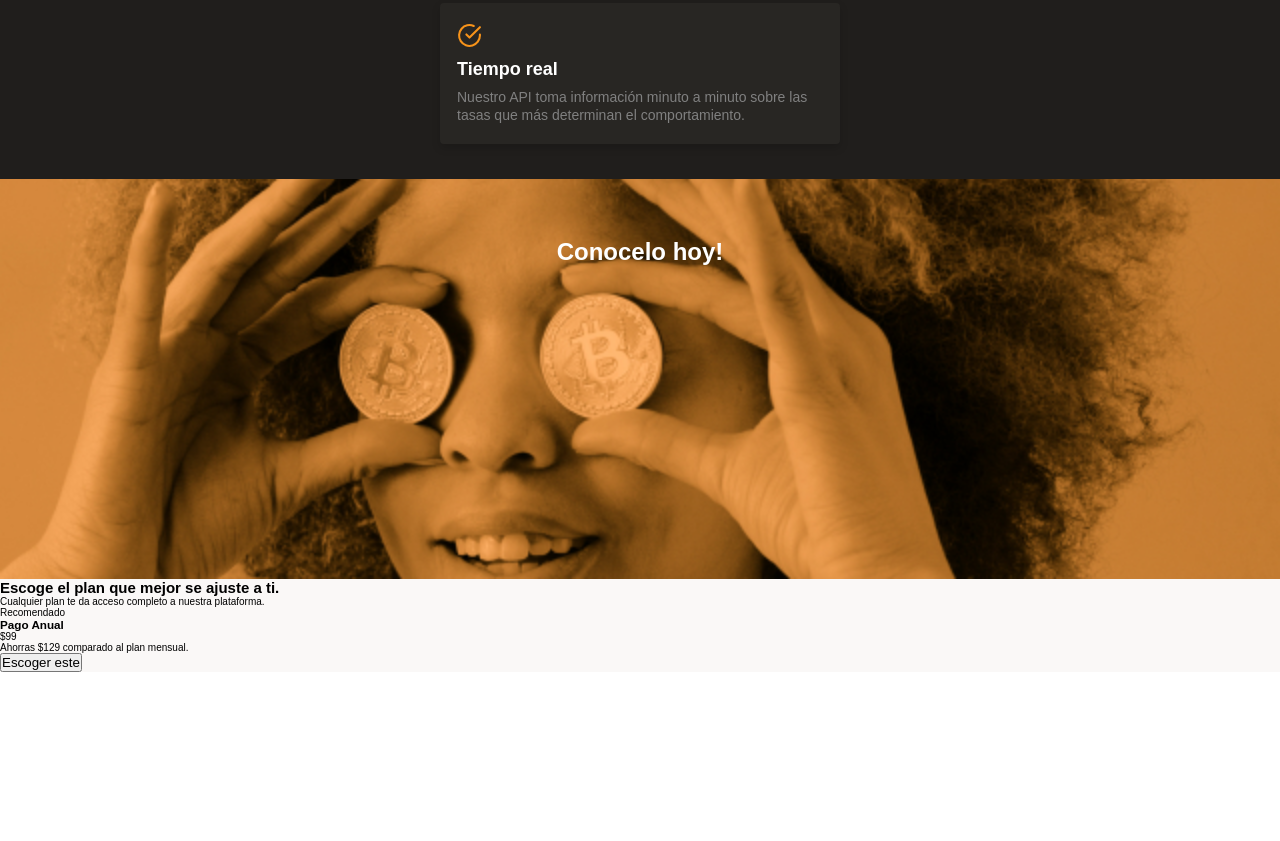
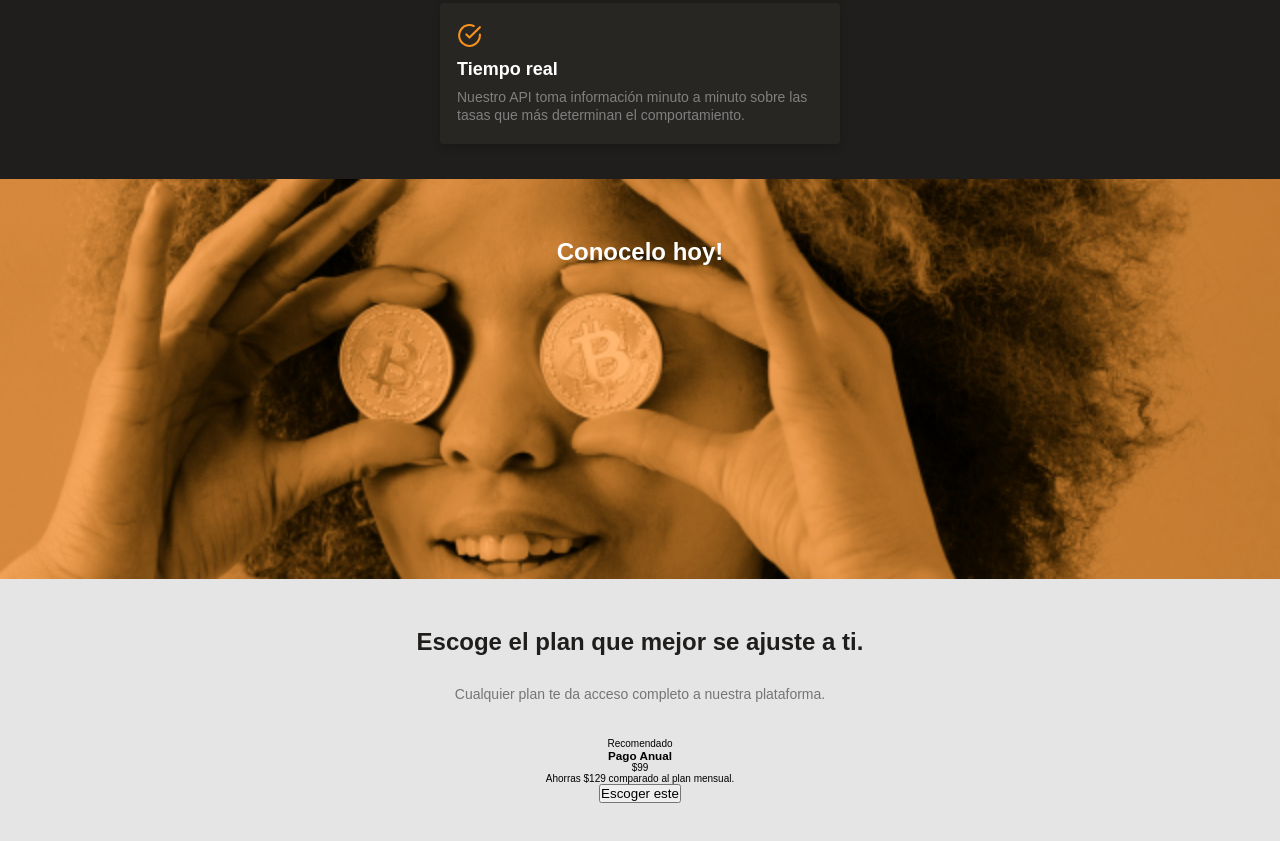
Before and after one commit to Marcos0204/mobile-first, a plain HTML site: page index.html in a window 1280 px wide. Shown: the part 1786-2627 px from the top of the page. Before the commit the page ends 2458 px from the top, so only its background shows below. Drawn offline with Linux system fonts and the light colour scheme.

Commit message:
styles_sectio_plans-title

```diff
--- a/styles/styles.css
+++ b/styles/styles.css
@@ -414,9 +414,37 @@ main {
     line-height: 2.6rem;
     text-align: center;
     color: var(--just-white);
-    /*padding-top: 60px;
+}
+
+/****section-plans**********/
+
+.main-plans-container {
+    width: 100%;
+    min-width: 320px;
+    text-align: center;
+    padding-bottom: 7rem;
+    background: #E5E5E5;;
+}
+.plans--title{
+    width: 90%;
+    min-width: 288px;
+    height: auto;
+    margin: 0 auto;
+    margin-bottom: 3.5rem;
+}
+
+.plans--title h2 {
+    padding-top: 5rem;
     font-size: 2.4rem;
     font-weight: bold;
     line-height: 2.6rem;
-    color: var(--just-white);*/
+    color: var(--black);
 }
+
+.plans--title p {
+    padding-top: 3rem;
+    font-size: 1.4rem;
+    line-height: 1.8rem;
+    font-weight: 500;
+    color: #757575;
+}
```
